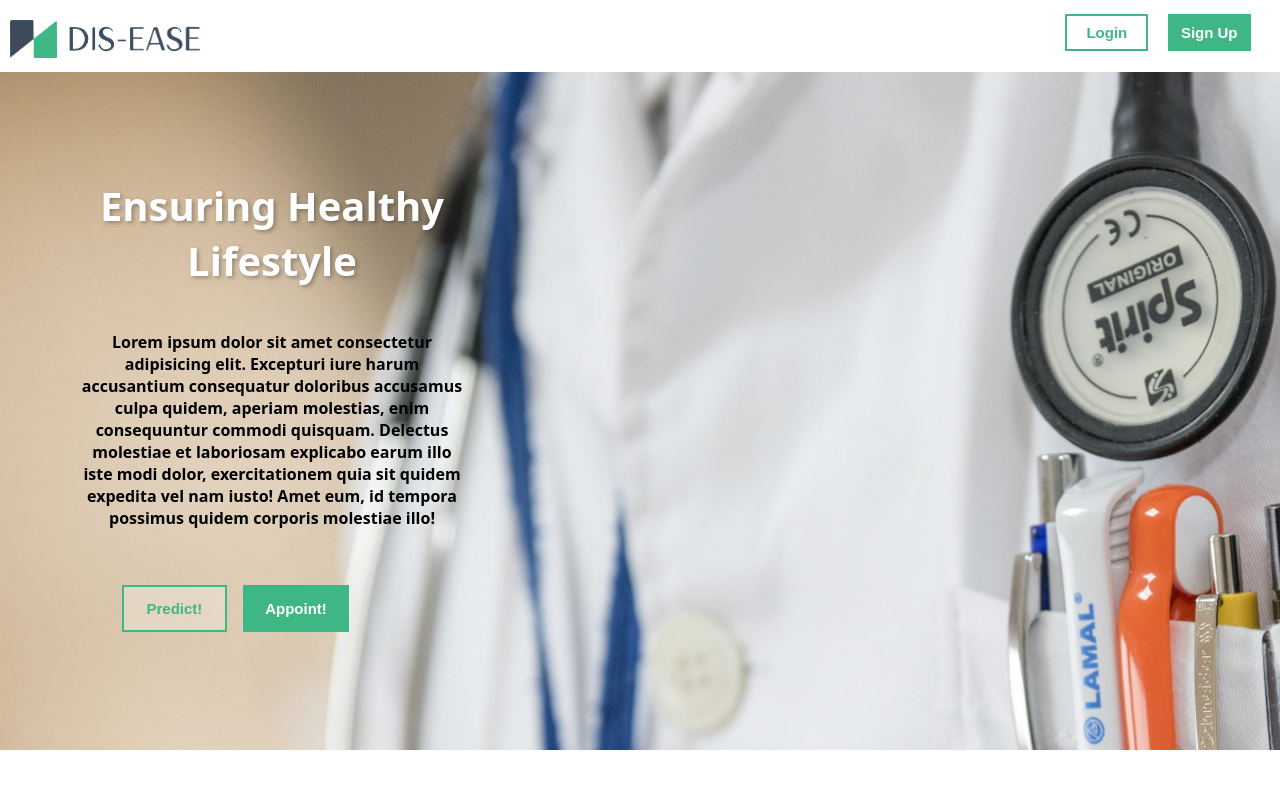
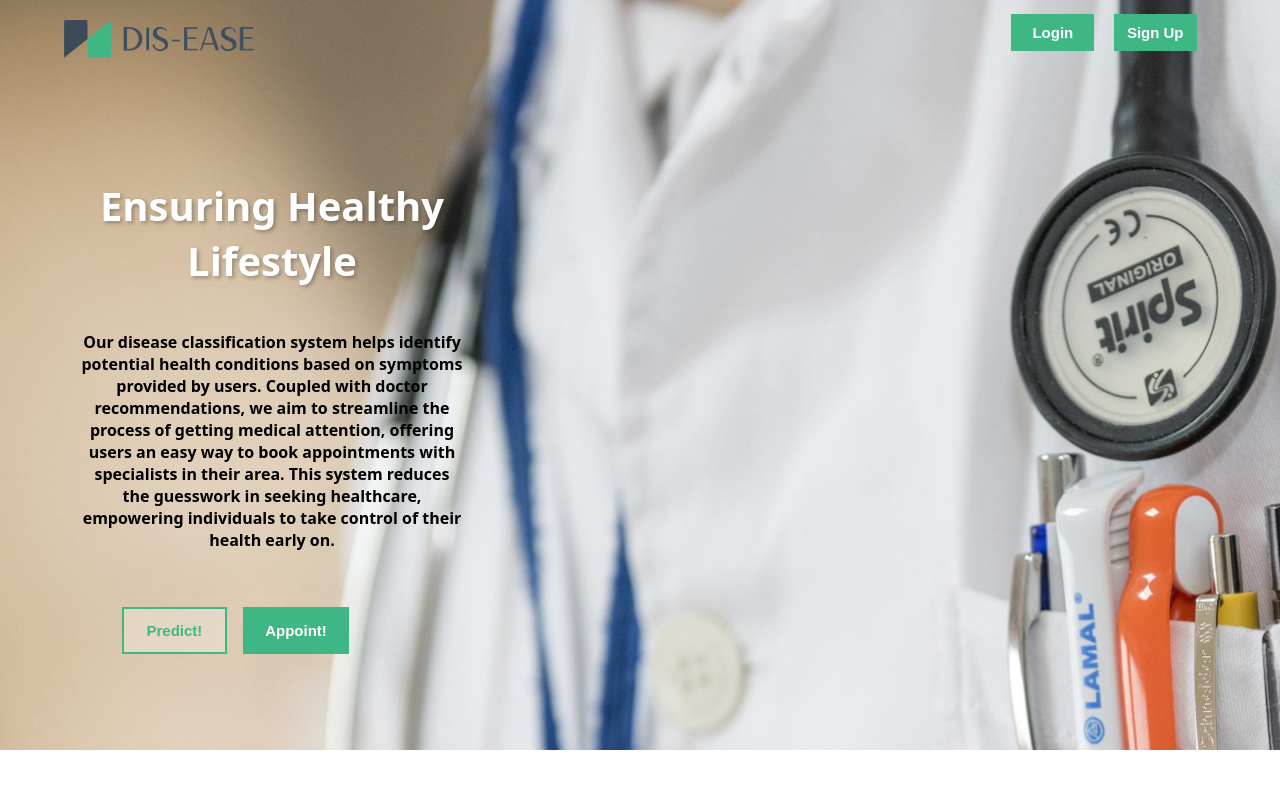
Before and after one commit to UtsavlalShrestha/disease-prediction-and-doctor-booking, a Django app: page / in a window 1280 px wide. Shown: the top 791 px of the page. Run offline with Django 5.2, Linux system fonts and the light colour scheme.

Commit message:
UI Clean

```diff
--- a/base/templates/base/home.html
+++ b/base/templates/base/home.html
@@ -14,12 +14,7 @@
   <div class="homep">
     <h1>Ensuring Healthy Lifestyle</h1>
     <p>
-      Lorem ipsum dolor sit amet consectetur adipisicing elit. Excepturi iure
-      harum accusantium consequatur doloribus accusamus culpa quidem, aperiam
-      molestias, enim consequuntur commodi quisquam. Delectus molestiae et
-      laboriosam explicabo earum illo iste modi dolor, exercitationem quia sit
-      quidem expedita vel nam iusto! Amet eum, id tempora possimus quidem
-      corporis molestiae illo!
+      Our disease classification system helps identify potential health conditions based on symptoms provided by users. Coupled with doctor recommendations, we aim to streamline the process of getting medical attention, offering users an easy way to book appointments with specialists in their area. This system reduces the guesswork in seeking healthcare, empowering individuals to take control of their health early on.
     </p>
   </div>
   <div class="btns">
--- a/static/css/home.css
+++ b/static/css/home.css
@@ -20,7 +20,8 @@
 }
 .homep p{
     font-weight: bold;
-    color: black;
+    color: rgb(0, 0, 0);
+
 }
 
 .homep h1 {
--- a/static/css/nav.css
+++ b/static/css/nav.css
@@ -4,10 +4,12 @@ html, body {
 }
 
 .nav {
-  background-color: #ffffff;
+  background-color: transparent;
   padding: 10px;
   display: grid;
   grid-template-columns: 8fr 0.65fr 0.65fr;
+  width: 90%;
+  margin: auto;
 }
 
 .nav .login-b .button1{
@@ -18,15 +20,15 @@ html, body {
   cursor: pointer;
   font-size: 15px;
   font-weight: bold;
-  background-color: transparent;
+  background-color: #3fb785;
   border: 2px solid #3fb785;
   transition: background-color 0.2s ease, transform 0.2s ease;
-  color: #3fb785; /* Ensure color matches border */
+  color: white;
 }
 
 .nav .login-b .button1:hover{
-  background-color: #3fb785;
-  color: white;
+  background-color: #ffffff;
+  color: #3fb785; /* Ensure color matches border */;
 }
 
 .nav .signup-b .button2,
```
